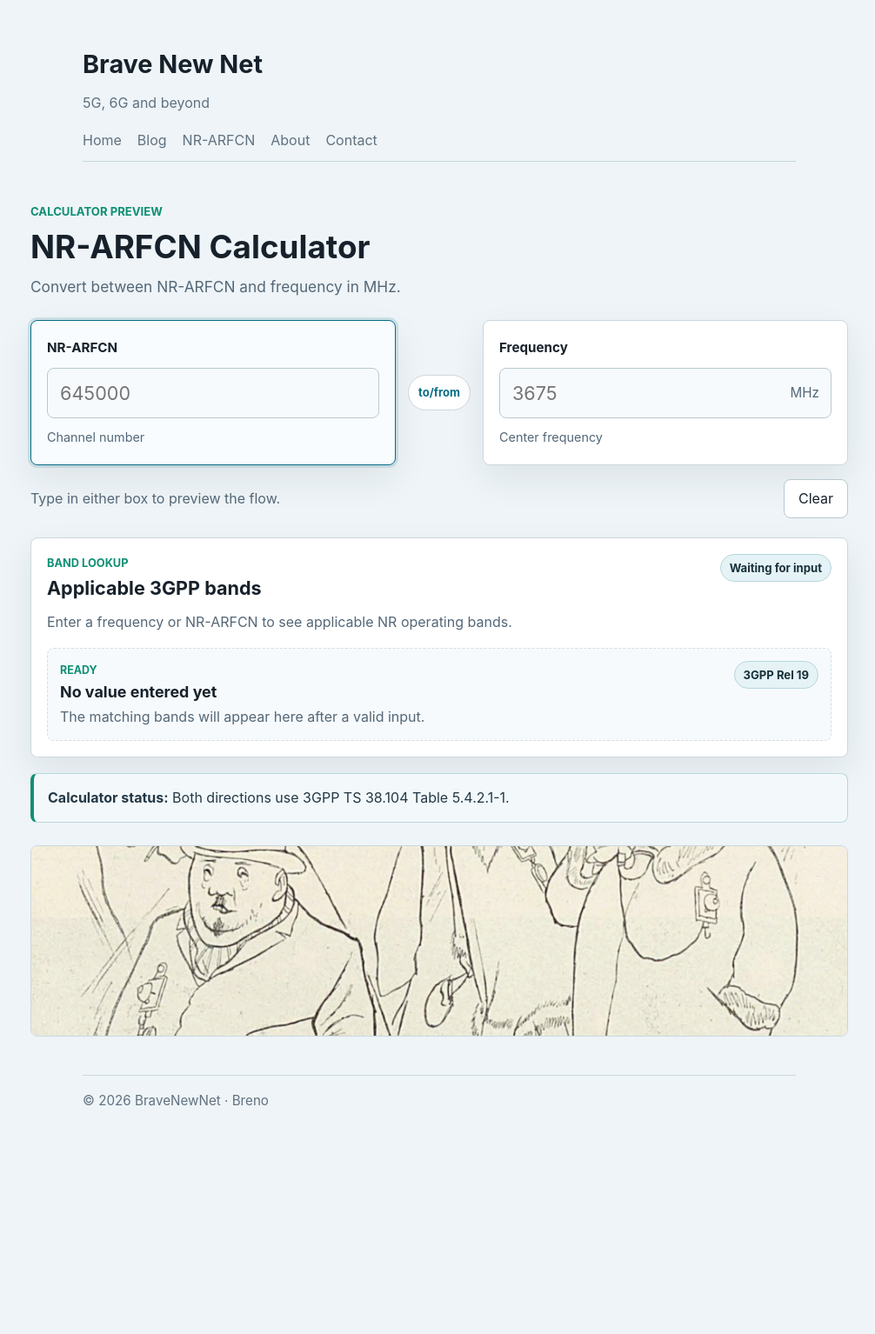
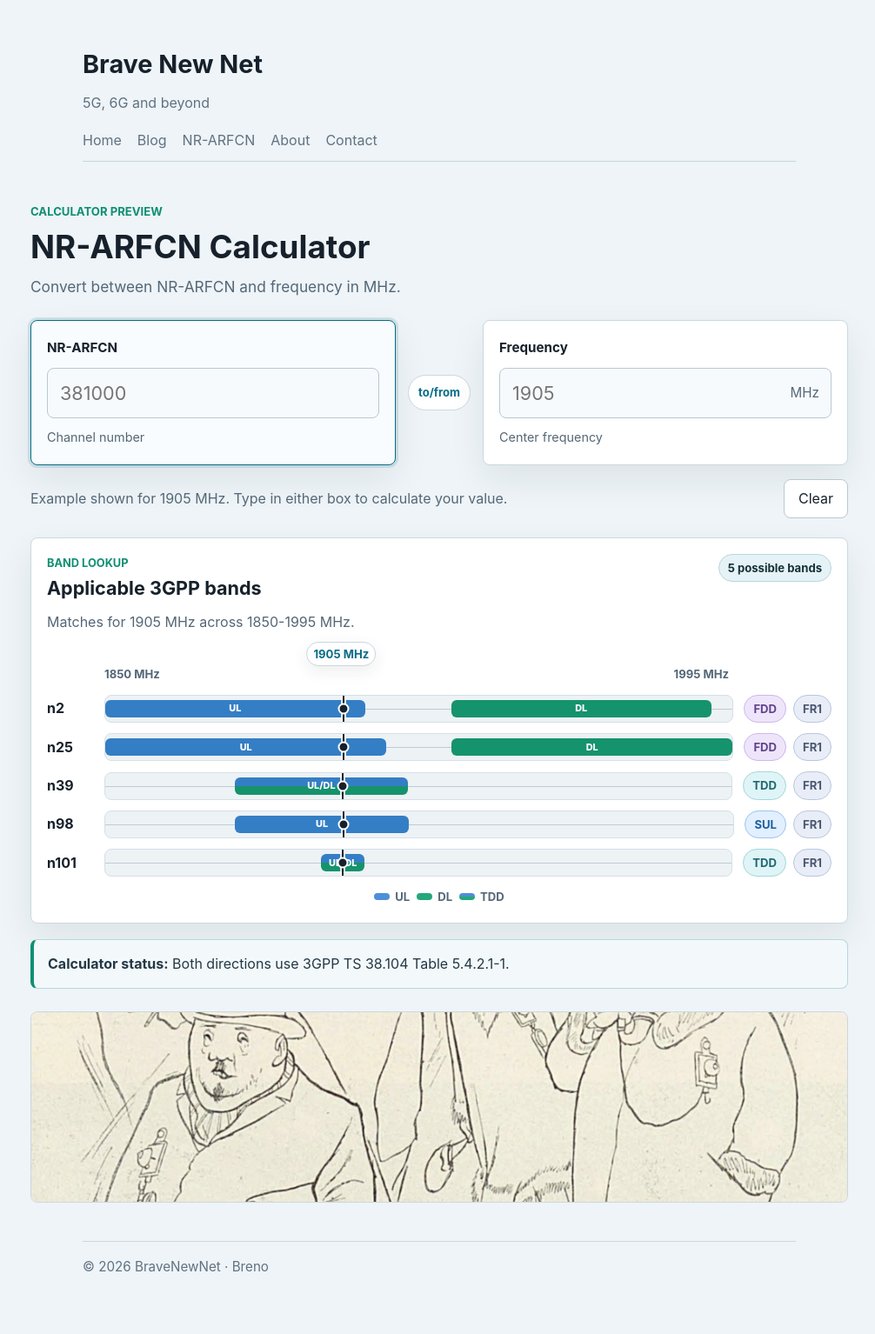
Before and after one commit to blevic/blevic.github.io, a Jekyll site: the page built from nrarfcn-calculator/index.html, in a window 1280 px wide. Shown: the whole page at 87% size, without its empty margins (135-1141 px from the left). Built offline with Jekyll 4.4.1, drawn with Linux system fonts in a browser that asks for light colours; before the commit the page ends 1343 px from its top, so only the background shows below that.

Commit message:
Change default freq to 1905 MHz

```diff
--- a/assets/js/nrarfcn-calculator.js
+++ b/assets/js/nrarfcn-calculator.js
@@ -465,6 +465,7 @@
   }
 
   function initCalculator() {
+    var defaultExampleFrequency = 1905;
     var nrarfcnInput = document.getElementById("nrarfcn-input");
     var frequencyInput = document.getElementById("frequency-input");
     var status = document.getElementById("calculator-status");
@@ -616,7 +617,8 @@
       nrarfcnInput.focus();
     });
 
-    renderBandIdle();
+    status.textContent = "Example shown for 1905 MHz. Type in either box to calculate your value.";
+    renderBandResults(defaultExampleFrequency);
   }
 
   window.NrarfcnCalculator = {
--- a/nrarfcn-calculator/index.html
+++ b/nrarfcn-calculator/index.html
@@ -14,7 +14,7 @@ body_class: nrarfcn-body
     <div class="converter-grid">
       <label class="converter-panel is-active" data-panel="nrarfcn" for="nrarfcn-input">
         <span class="field-label">NR-ARFCN</span>
-        <input id="nrarfcn-input" name="nrarfcn" type="number" inputmode="numeric" min="0" step="1" placeholder="645000" autocomplete="off">
+        <input id="nrarfcn-input" name="nrarfcn" type="number" inputmode="numeric" min="0" step="1" placeholder="381000" autocomplete="off">
         <span class="field-hint">Channel number</span>
       </label>
 
@@ -23,7 +23,7 @@ body_class: nrarfcn-body
       <label class="converter-panel" data-panel="frequency" for="frequency-input">
         <span class="field-label">Frequency</span>
         <span class="input-with-unit">
-          <input id="frequency-input" name="frequency" type="number" inputmode="decimal" min="0" step="1" placeholder="3675" autocomplete="off">
+          <input id="frequency-input" name="frequency" type="number" inputmode="decimal" min="0" step="1" placeholder="1905" autocomplete="off">
           <span class="unit-label">MHz</span>
         </span>
         <span class="field-hint">Center frequency</span>
```
